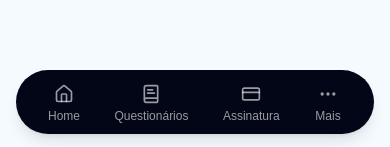
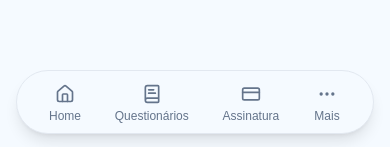
Before and after one commit to DanielVigano17/study-app, a Next.js app: page /settings in a window 390 px wide. Shown: the part 694-841 px from the top of the page. Built offline with nearby package versions, Linux system fonts and the light colour scheme; no server answers.

Commit message:
Fix: corrige cor do menu mobile

```diff
--- a/src/app/_components/bottom-navigation.tsx
+++ b/src/app/_components/bottom-navigation.tsx
@@ -11,6 +11,7 @@ import {
   DropdownMenuItem,
   DropdownMenuTrigger,
 } from "@/components/ui/dropdown-menu"
+import { useTheme } from "next-themes"
 
 const menuItems = [
   { icon: Home, label: "Home", url:"/app" },
@@ -20,6 +21,7 @@ const menuItems = [
 
 export function BottomNavigation() {
   const pathname = usePathname()
+  const { resolvedTheme } = useTheme()
 
   const isActive = (path: string, name : string) => {
     return pathname === path
@@ -27,7 +29,7 @@ export function BottomNavigation() {
 
   return (
     <div className="fixed bottom-4 left-4 right-4 z-50 md:hidden">
-      <div className="relative bg-slate-950 h-16 rounded-full px-8 shadow-lg">
+      <div className="relative bg-background border border-border h-16 rounded-full px-8 shadow-lg backdrop-blur-sm">
         <div className="flex justify-between items-center h-full max-w-md mx-auto">
           {menuItems.map((item) => (
             <NavItem
@@ -40,21 +42,21 @@ export function BottomNavigation() {
           ))}
           <DropdownMenu>
             <DropdownMenuTrigger asChild>
-              <button className="flex flex-col items-center justify-center text-white/60 hover:text-white">
+              <button className="flex flex-col items-center justify-center text-muted-foreground hover:text-foreground">
                 <div className="flex items-center justify-center rounded-full p-1">
                   <MoreHorizontal className="h-5 w-5" />
                 </div>
                 <span className="text-xs">Mais</span>
               </button>
             </DropdownMenuTrigger>
-            <DropdownMenuContent align="center" className="w-48 dark bg-slate-950 mr-4 mb-4">
+            <DropdownMenuContent align="center" className="w-48 mr-4 mb-4">
               <DropdownMenuItem asChild>
                 <Link href="/settings" className="flex items-center gap-2">
                   <Settings className="h-4 w-4" />
                   <span>Configurações</span>
                 </Link>
               </DropdownMenuItem>
-              <DropdownMenuItem className="flex items-center gap-2 text-red-500">
+              <DropdownMenuItem className="flex items-center gap-2 text-destructive">
                 <LogOut className="h-4 w-4" />
                 <span>Sair</span>
               </DropdownMenuItem>
@@ -82,11 +84,12 @@ function NavItem({
       href={url}
       className={cn(
         "flex flex-col items-center justify-center transition-all",
-        isActive ? "text-white scale-110" : "text-white/60 hover:text-white",
+        isActive ? "text-foreground scale-110" : "text-muted-foreground hover:text-foreground",
       )}
     >
       <div
-        className={cn("flex items-center justify-center rounded-full p-1 transition-colors", isActive && "bg-white/10")}
+        className={cn("flex items-center justify-center rounded-full p-1 transition-colors",
+          isActive && "bg-foreground/10")}
       >
         <Icon className="h-5 w-5" />
       </div>
--- a/src/app/layout.tsx
+++ b/src/app/layout.tsx
@@ -34,7 +34,7 @@ export default async function RootLayout({
       <body className={`${geistSans.variable} ${geistMono.variable} antialiased`}>
         <ThemeProvider
           attribute="class"
-          defaultTheme="light"
+          defaultTheme="ligth"
           enableSystem
           disableTransitionOnChange
           storageKey="study-app-theme"
```
